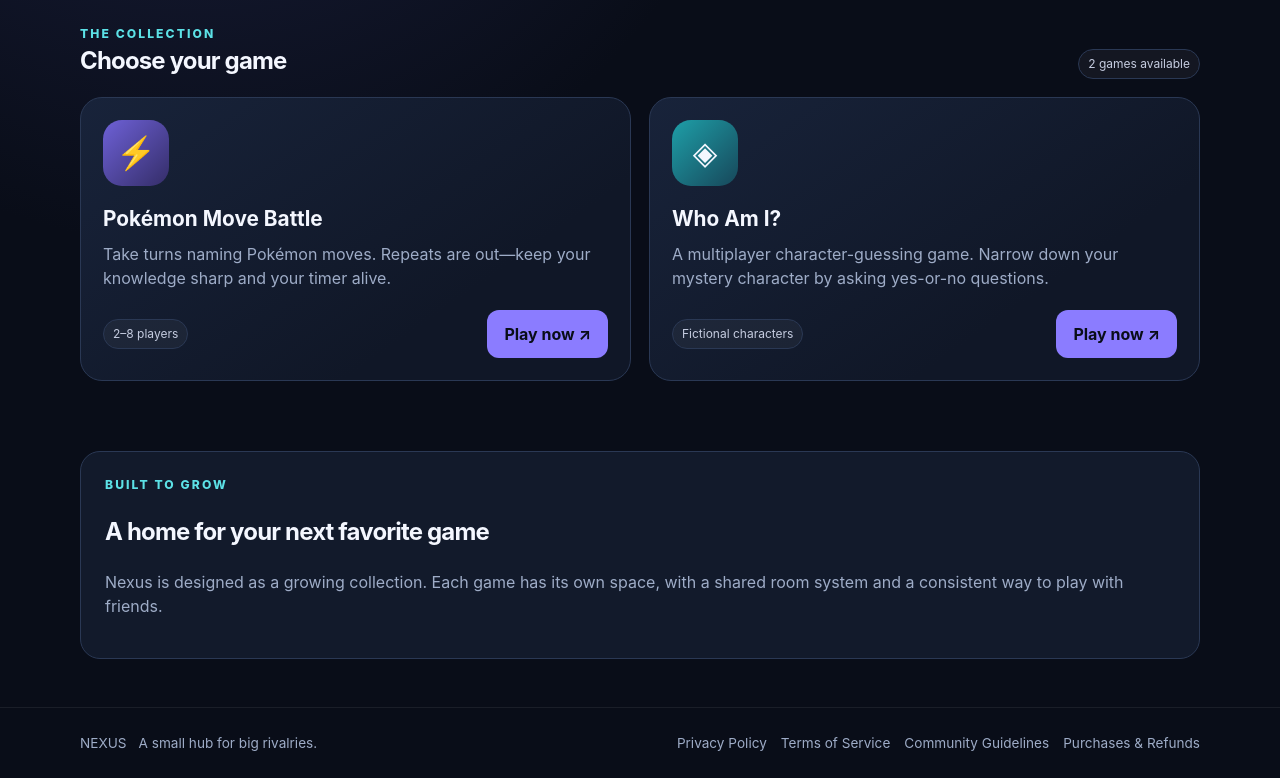
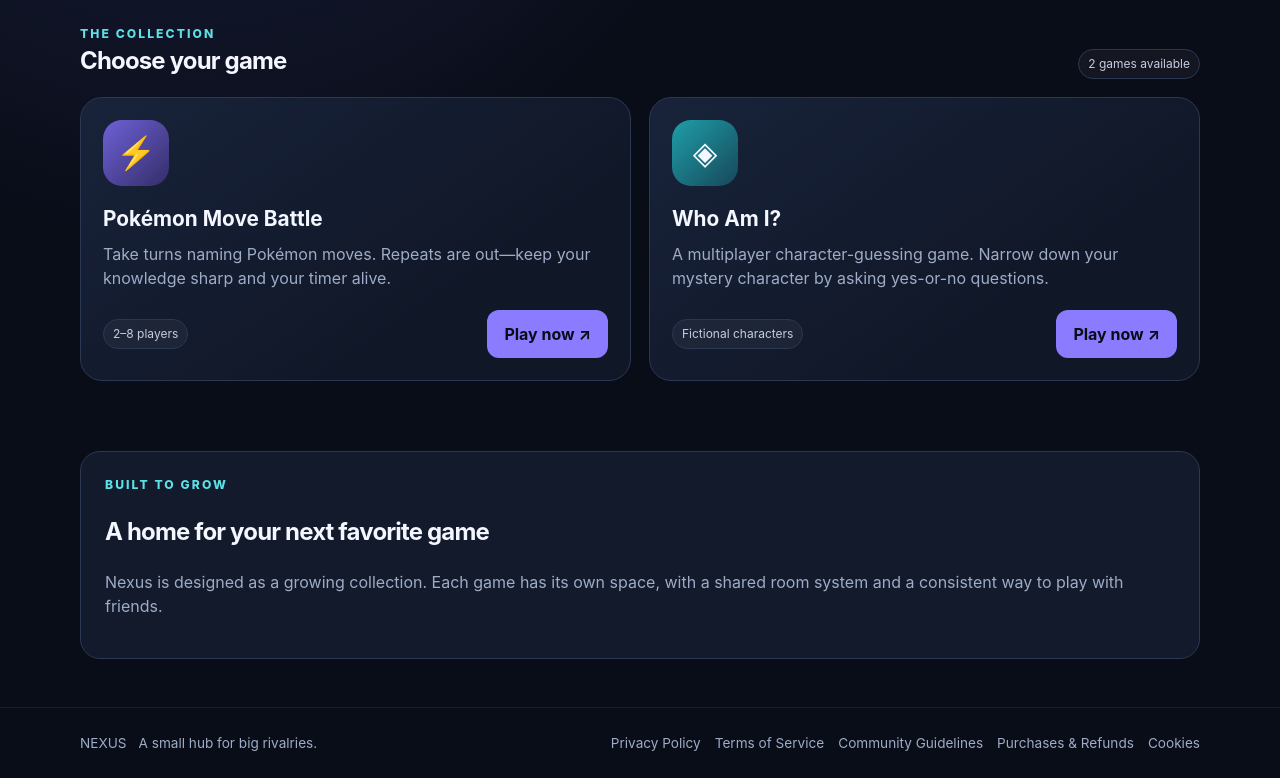
Before and after one commit to arcticice723/pokemon-move-battle, a website: page index.html in a window 1280 px wide. Shown: the part 530-1308 px from the top of the page. Drawn offline with Linux system fonts and the light colour scheme; no server answers.

Commit message:
Link cookie policy from site footer

```diff
--- a/index.html
+++ b/index.html
@@ -5,6 +5,6 @@
 <a class="game-card" href="/pokemon-move-battle"><div class="game-icon">⚡</div><h3>Pokémon Move Battle</h3><p>Take turns naming Pokémon moves. Repeats are out—keep your knowledge sharp and your timer alive.</p><div class="card-bottom"><span class="pill">2–8 players</span><span class="button">Play now ↗</span></div></a>
 <a class="game-card" href="/character-guess"><div class="game-icon teal">◈</div><h3>Who Am I?</h3><p>A multiplayer character-guessing game. Narrow down your mystery character by asking yes-or-no questions.</p><div class="card-bottom"><span class="pill">Fictional characters</span><span class="button">Play now ↗</span></div></a>
 </div></section><section id="about" class="panel" style="margin-bottom:48px"><div class="eyebrow">Built to grow</div><h2>A home for your next favorite game</h2><p>Nexus is designed as a growing collection. Each game has its own space, with a shared room system and a consistent way to play with friends.</p></section></main>
-<footer class="footer"><div class="container footer-inner"><div>NEXUS <span class="footer-tagline">A small hub for big rivalries.</span></div><nav class="footer-links" aria-label="Legal and policies"><a href="/legal.html#privacy">Privacy Policy</a><a href="/legal.html#terms">Terms of Service</a><a href="/legal.html#community">Community Guidelines</a><a href="/legal.html#purchases">Purchases &amp; Refunds</a></nav></div></footer><script>
+<footer class="footer"><div class="container footer-inner"><div>NEXUS <span class="footer-tagline">A small hub for big rivalries.</span></div><nav class="footer-links" aria-label="Legal and policies"><a href="/legal.html#privacy">Privacy Policy</a><a href="/legal.html#terms">Terms of Service</a><a href="/legal.html#community">Community Guidelines</a><a href="/legal.html#purchases">Purchases &amp; Refunds</a><a href="/legal.html#cookies">Cookies</a></nav></div></footer><script>
 (async()=>{const link=document.getElementById('topProfileLink');if(!link)return;try{const r=await fetch('/api/auth/me',{credentials:'same-origin'});if(!r.ok)return;const data=await r.json();const a=data.account;if(!a)return;const img=document.getElementById('topProfileAvatar');const initial=document.getElementById('topProfileInitial');if(a.avatarData){img.src=a.avatarData;img.classList.remove('hidden');if(initial)initial.classList.add('hidden');}else if(initial){initial.textContent=(a.username||'N').slice(0,1).toUpperCase();}link.title='Account: '+a.username;link.setAttribute('aria-label','Account: '+a.username);}catch{}})();
 </script></body></html>
```
